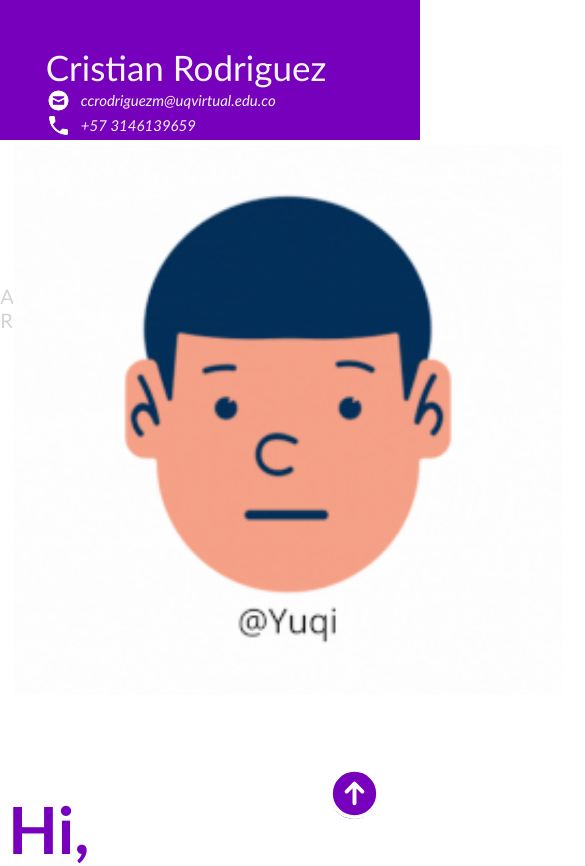
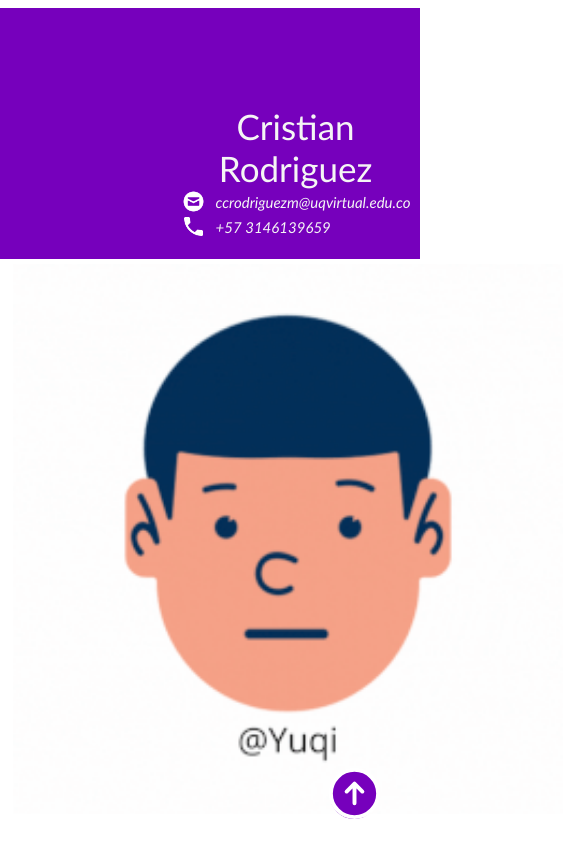
Before and after one commit to cristian12972006/my-portfolio, a plain HTML site: page index.html in a window 390 px wide. Shown: the top 866 px of the page, 585 px wide, since content can reach past the window. Drawn offline with Linux system fonts and the light colour scheme.

Commit message:
Update style.css

```diff
--- a/style.css
+++ b/style.css
@@ -4,23 +4,29 @@
 
 /* Navigation Bar */
 
-#home {
-  background-color:  #7600bc;
+.header{
+  background-color: #7600bc;
+  margin-left: -1cm;
+  margin-right: -1cm;
+}
+.home {
+  display:flex;
+  flex-wrap: wrap;
+  justify-content: space-between;
   padding-bottom: 1cm;
-  margin-left:-1cm;
-  margin-right:-1cm;
-  margin-top:-1cm;
+  margin-top: -1cm;
   padding-top: 2cm;
   padding-bottom: 2cm;
   height: 5mm;
- }
+
+}
 
 .topmenu {
   color: lightgray;
   margin: 10px;
   padding: 20px;
   font-size: 20px;
-  text-decoration:none;
+  text-decoration: none;
 }
 
 .topmenu:hover {
@@ -36,7 +42,7 @@
 }
 
 .profile_name {
-  float: left;
+
   color: whitesmoke;
   font-size: 35px;
   padding-left: 2cm;
@@ -52,11 +58,19 @@
 }
 
 .contact_info img {
-  width:25px;
+  width: 25px;
   margin-right: 10px;
-  float:left;
+  float: left;
 }
-
+.menu-toggle {
+  display: none;
+  background: none;
+  border: none;
+  color:white;
+  float: right;
+  font-size: 1.8em;
+  cursor: pointer;
+}
 /* Titles */
 
 h2 {
@@ -210,9 +224,9 @@
   box-shadow: 0 3px 10px var(--primary-shadow);
   padding: 20px;
   margin: 10px;
-  border:1px solid gray;
+  border: 1px solid gray;
   font-size: 18px;
-  height:150px
+  height: 150px
 }
 
 .recommendation span {
@@ -223,7 +237,7 @@
 
 /* Scroll to Top Button */
 
-.iconbutton{
+.iconbutton {
   width: 48px;
   height: 48px;
   border-radius: 100%;
@@ -240,12 +254,12 @@
 /* Form Pop-up */
 
 .popup {
-  width:400px;
+  width: 400px;
   background-color: #e8bcf0;
   border-radius: 3mm;
   top: 50%;
-  left:50%;
-  transform: translate(-50%,-50%);
+  left: 50%;
+  transform: translate(-50%, -50%);
   text-align: center;
   position: fixed;
   /* padding: 30px; */
@@ -283,10 +297,11 @@
 
 /* Recommendation Form */
 
-input, textarea {
+input,
+textarea {
   font-family: 'Trebuchet MS', 'Lucida Sans Unicode', 'Lucida Grande', 'Lucida Sans', Arial, sans-serif;
   margin: 10px;
-  width:100%;
+  width: 100%;
 }
 
 fieldset {
@@ -324,19 +339,48 @@
   text-align: center;
   cursor: pointer;
 }
+
 /* Responsive Design */
-@media (max-width: 600px) {
+@media (max-width: 768px) {
+
+  .home, .header{
+    flex-direction: column;
+    text-align: center;
+    padding: 20%;
+    margin-right: -1cm;
+  }
+  .topdiv{
+    flex-direction: column;
+    display: none;
+    width: 100%;
+    text-align: center;
+  }
+  .topmenu{
+    display: block;
+    padding: 10px;
+    border-bottom: 1px solid white;
+  }
+  .menu-toggle{
+    display: block;
+  }
+  .topdiv.show {
+    display: flex;
+}
   .container{
     flex-direction: column;
-
   }
 
-  .all_skills, .projects-container {
+
+  .all_skills,
+  .projects-container, .all_recommendations {
     flex-direction: column;
     align-items: center;
   }
-  .project-card, .recommendation {
+
+  .project-card,
+  .recommendation {
     width: 100%;
+    height: 100%;
   }
 
 }
```
